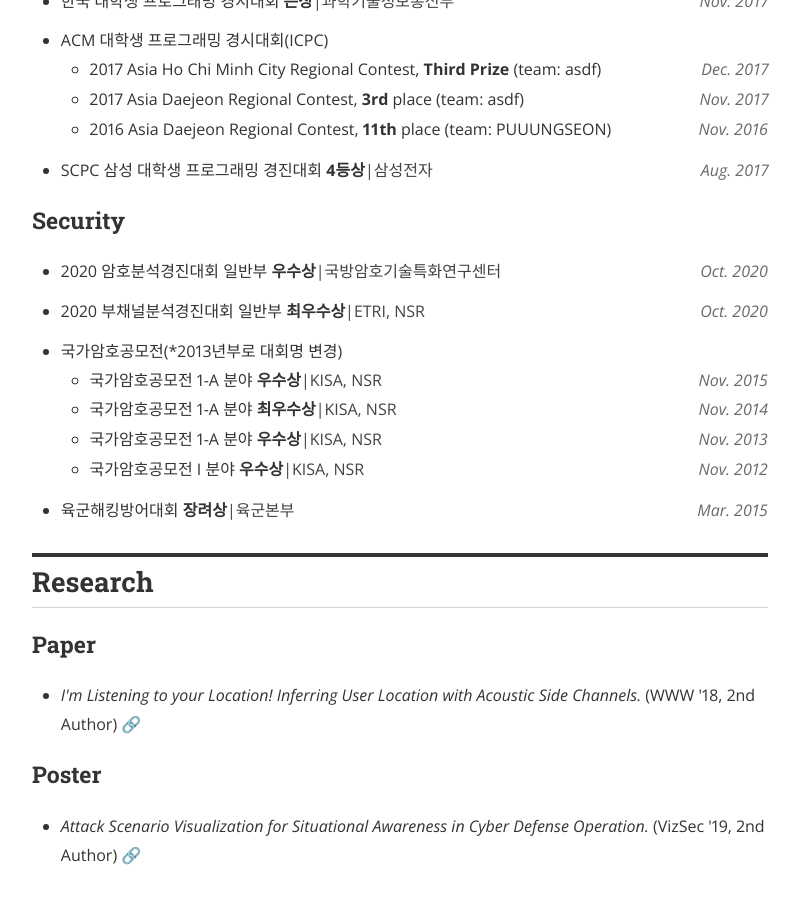
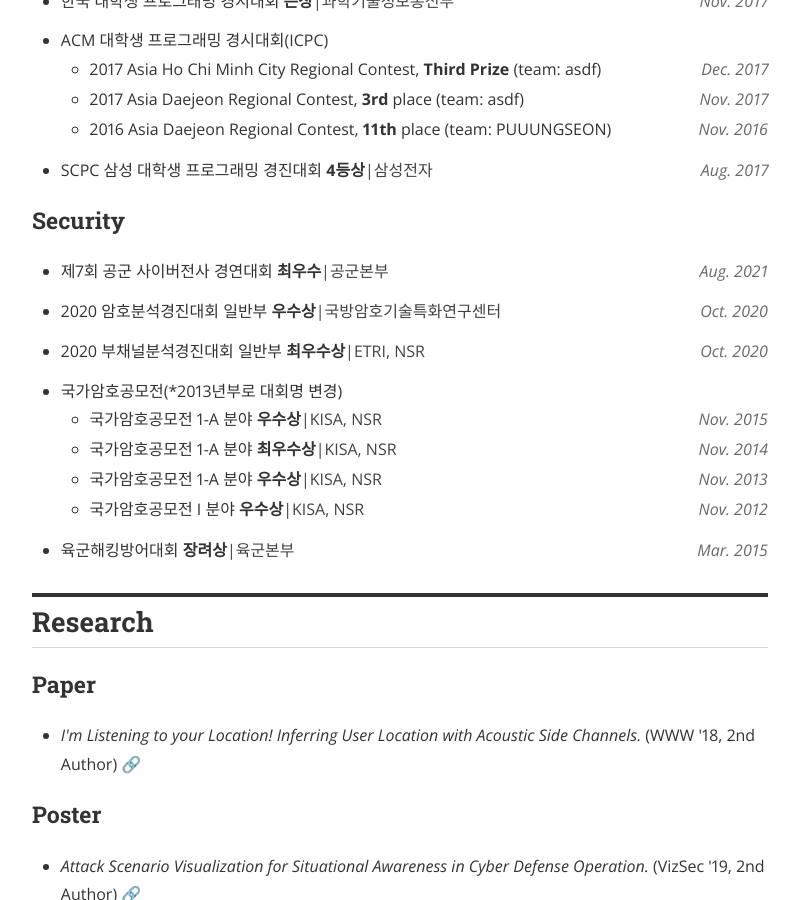
Before and after one commit to nyan101/nyan101.github.io, a Jekyll site: the page built from about.html, in a window 1280 px wide and 900 px high, scrolled down 1671 px. Shown: the whole window, without its empty margins (240-1040 px from the left). Built offline with Jekyll 4.4.1, drawn with Linux system fonts in a browser that asks for light colours; nearby versions of some CDN libraries; a style sheet for code colours, icons or effects is not loaded.

Commit message:
update about page

```diff
--- a/about.html
+++ b/about.html
@@ -191,6 +191,15 @@ permalink: /about/
 <ul class="resume-list">
 <li class="resume-item">
 <div class="resume-row">
+  <div class="resume-desc">제7회 공군 사이버전사 경연대회 <strong>최우수</strong></div>
+  <div class="resume-appendix">
+    <div class="resume-organization">|공군본부</div>
+    <div class="resume-date">Aug. 2021</div>
+  </div>
+</div>
+</li>
+<li class="resume-item">
+<div class="resume-row">
   <div class="resume-desc">2020 암호분석경진대회 일반부 <strong>우수상</strong></div>
   <div class="resume-appendix">
     <div class="resume-organization">|국방암호기술특화연구센터</div>
```
